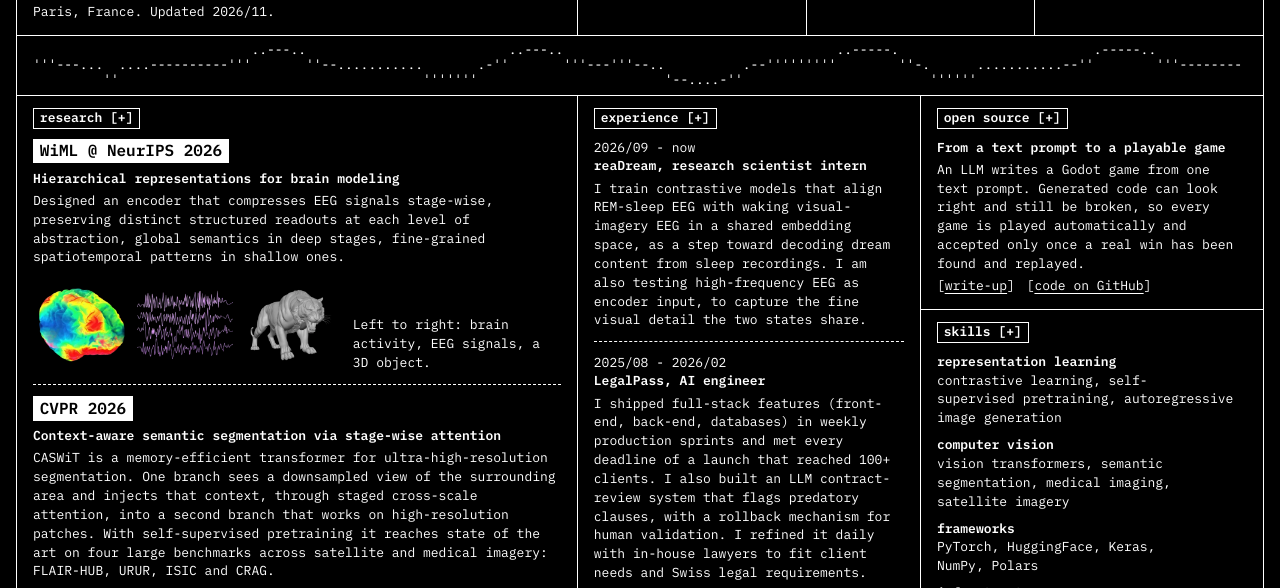
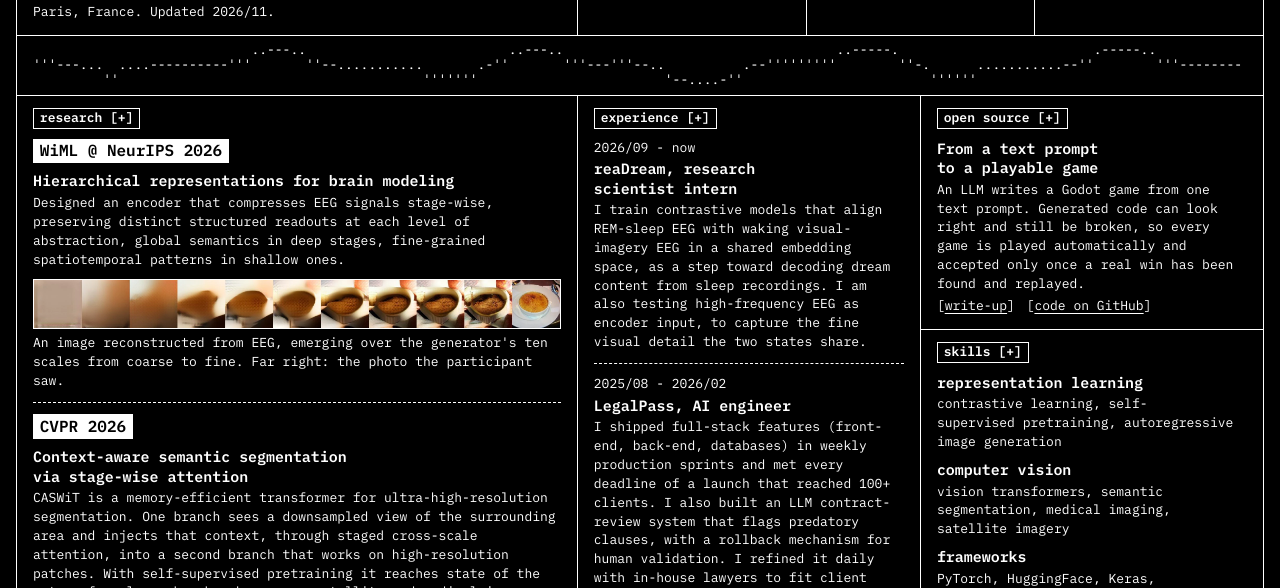
Before and after one commit to eliasnaha/eliasnaha.github.io, a plain HTML site: page index.html in a window 1280 px wide. Shown: the part 154-742 px from the top of the page. Drawn offline with Linux system fonts and the light colour scheme.

Commit message:
Show a reconstruction across scales in the WiML entry; larger entry titles
- The WiML entry now carries one wide picture from the thesis: an image
  reconstructed from EEG over the generator's ten scales, next to the
  photo that was shown. The three earlier pictures are removed.
- Entry titles and skill headings are slightly larger than the text
  under them.

```diff
--- a/assets/site.css
+++ b/assets/site.css
@@ -62,6 +62,15 @@ h3,
 dt {
   font-size: inherit;
   font-weight: 600;
+}
+
+/* Titles of entries are a little larger than the text under them. */
+
+h3,
+dt {
+  font-size: 1.15em;
+  line-height: 1.3;
+  text-wrap: balance;
 }
 
 p,
@@ -235,8 +244,13 @@ h2 button {
 }
 
 .item h3 + p,
-.item p + p {
+.item p + p,
+dt + dd {
   margin-top: 0.2rem;
+}
+
+.item p + h3 {
+  margin-top: 0.1rem;
 }
 
 .entry + .entry {
@@ -306,9 +320,21 @@ h2 button {
   border: 1px solid var(--white);
 }
 
-.strip-plain img {
-  border: 0;
-  object-fit: contain;
+/* One picture across the whole entry. */
+
+.wide {
+  margin-top: 0.6rem;
+}
+
+.wide img {
+  display: block;
+  width: 100%;
+  height: auto;
+  border: 1px solid var(--white);
+}
+
+.wide figcaption {
+  margin-top: 0.35rem;
 }
 
 .strip-round img {
--- a/index.html
+++ b/index.html
@@ -79,12 +79,12 @@
               abstraction, global semantics in deep stages, fine-grained
               spatiotemporal patterns in shallow ones.
             </p>
-            <figure class="strip strip-plain">
-              <img src="assets/img/brain-1.webp" width="320" height="320" loading="lazy" alt="A brain surface colored by activity, from blue to red.">
-              <img src="assets/img/brain-2.webp" width="320" height="320" loading="lazy" alt="Four EEG traces.">
-              <img src="assets/img/brain-3.webp" width="320" height="320" loading="lazy" alt="A 3D model of a tiger.">
+            <figure class="wide">
+              <img src="assets/img/eeg-scales.webp" width="2046" height="186" alt="Eleven square pictures in a row. The first ten go from a flat beige blur to a recognizable dessert in a white dish; the last is a photograph of a creme brulee.">
               <figcaption>
-                Left to right: brain activity, EEG signals, a 3D object.
+                An image reconstructed from EEG, emerging over the generator's
+                ten scales from coarse to fine. Far right: the photo the
+                participant saw.
               </figcaption>
             </figure>
           </article>
```
Also changed, not shown: assets/img/brain-1.webp (deleted), assets/img/brain-2.webp (deleted), assets/img/brain-3.webp (deleted), assets/img/eeg-scales.webp (added), assets/og.png.
